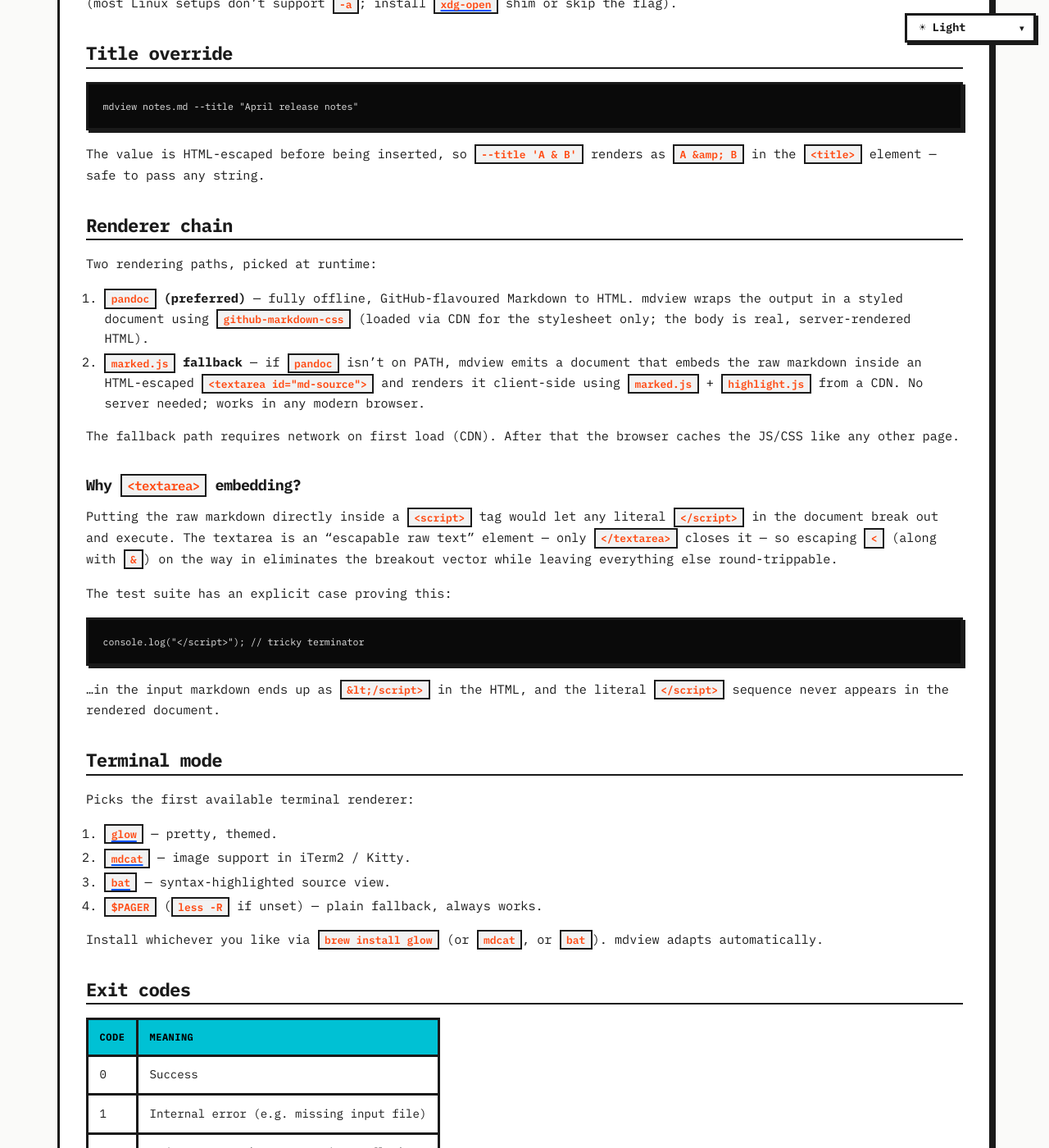
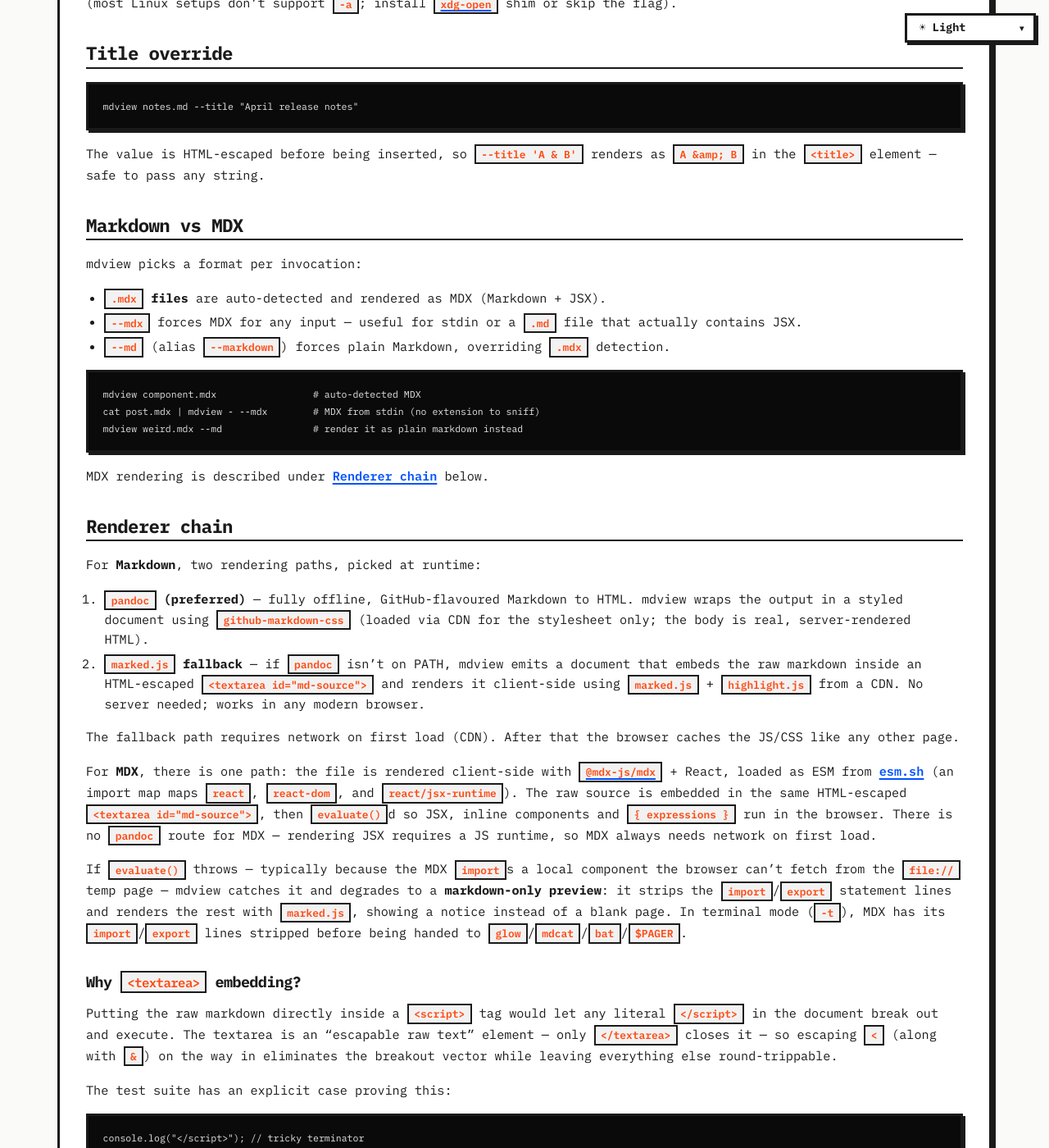
Before and after one commit to amit-t/mdview, a Jekyll site: the page built from docs/USAGE.md, in a window 1280 px wide and 1400 px high, scrolled down 1454 px. Shown: the whole window at 82% size. Built offline with Jekyll 4.4.1, drawn with Linux system fonts in a browser that asks for light colours.

Commit message:
feat(mdview): seamless MDX file support
Auto-detect .mdx (and --mdx/--md overrides) and render Markdown + JSX
client-side via @mdx-js/mdx + React (ESM from esm.sh, wired with an import
map), so JSX, inline components, and { expressions } evaluate. Falls back to
a markdown-only preview when components can't load, instead of a blank page.
Terminal mode strips import/export lines; auto temp filename now strips
.mdx (was producing name.mdx.html).

Adds 17 MDX checks to the suite (49/49 pass), completion entries, and docs.

Co-Authored-By: Claude Opus 4.7 <noreply@anthropic.com>

````diff
--- a/docs/USAGE.md
+++ b/docs/USAGE.md
@@ -63,9 +63,27 @@ mdview notes.md --title "April release notes"
 The value is HTML-escaped before being inserted, so `--title 'A & B'` renders
 as `A &amp; B` in the `<title>` element — safe to pass any string.
 
+## Markdown vs MDX
+
+mdview picks a format per invocation:
+
+- **`.mdx` files** are auto-detected and rendered as MDX (Markdown + JSX).
+- **`--mdx`** forces MDX for any input — useful for stdin or a `.md` file
+  that actually contains JSX.
+- **`--md`** (alias `--markdown`) forces plain Markdown, overriding `.mdx`
+  detection.
+
+```bash
+mdview component.mdx                 # auto-detected MDX
+cat post.mdx | mdview - --mdx        # MDX from stdin (no extension to sniff)
+mdview weird.mdx --md                # render it as plain markdown instead
+```
+
+MDX rendering is described under [Renderer chain](#renderer-chain) below.
+
 ## Renderer chain
 
-Two rendering paths, picked at runtime:
+For **Markdown**, two rendering paths, picked at runtime:
 
 1. **`pandoc` (preferred)** — fully offline, GitHub-flavoured Markdown to
    HTML. mdview wraps the output in a styled document using
@@ -78,6 +96,23 @@ Two rendering paths, picked at runtime:
 
 The fallback path requires network on first load (CDN). After that the
 browser caches the JS/CSS like any other page.
+
+For **MDX**, there is one path: the file is rendered client-side with
+[`@mdx-js/mdx`](https://mdxjs.com/) + React, loaded as ESM from
+[esm.sh](https://esm.sh) (an import map maps `react`, `react-dom`, and
+`react/jsx-runtime`). The raw source is embedded in the same HTML-escaped
+`<textarea id="md-source">`, then `evaluate()`d so JSX, inline components and
+`{ expressions }` run in the browser. There is no `pandoc` route for MDX —
+rendering JSX requires a JS runtime, so MDX always needs network on first
+load.
+
+If `evaluate()` throws — typically because the MDX `import`s a local
+component the browser can't fetch from the `file://` temp page — mdview
+catches it and degrades to a **markdown-only preview**: it strips the
+`import`/`export` statement lines and renders the rest with `marked.js`,
+showing a notice instead of a blank page. In terminal mode (`-t`), MDX has
+its `import`/`export` lines stripped before being handed to
+`glow`/`mdcat`/`bat`/`$PAGER`.
 
 ### Why `<textarea>` embedding?
 
````
Also changed, not shown: AGENTS.md (+3 -1 lines), CHANGELOG.md, README.md, 3 other files.
